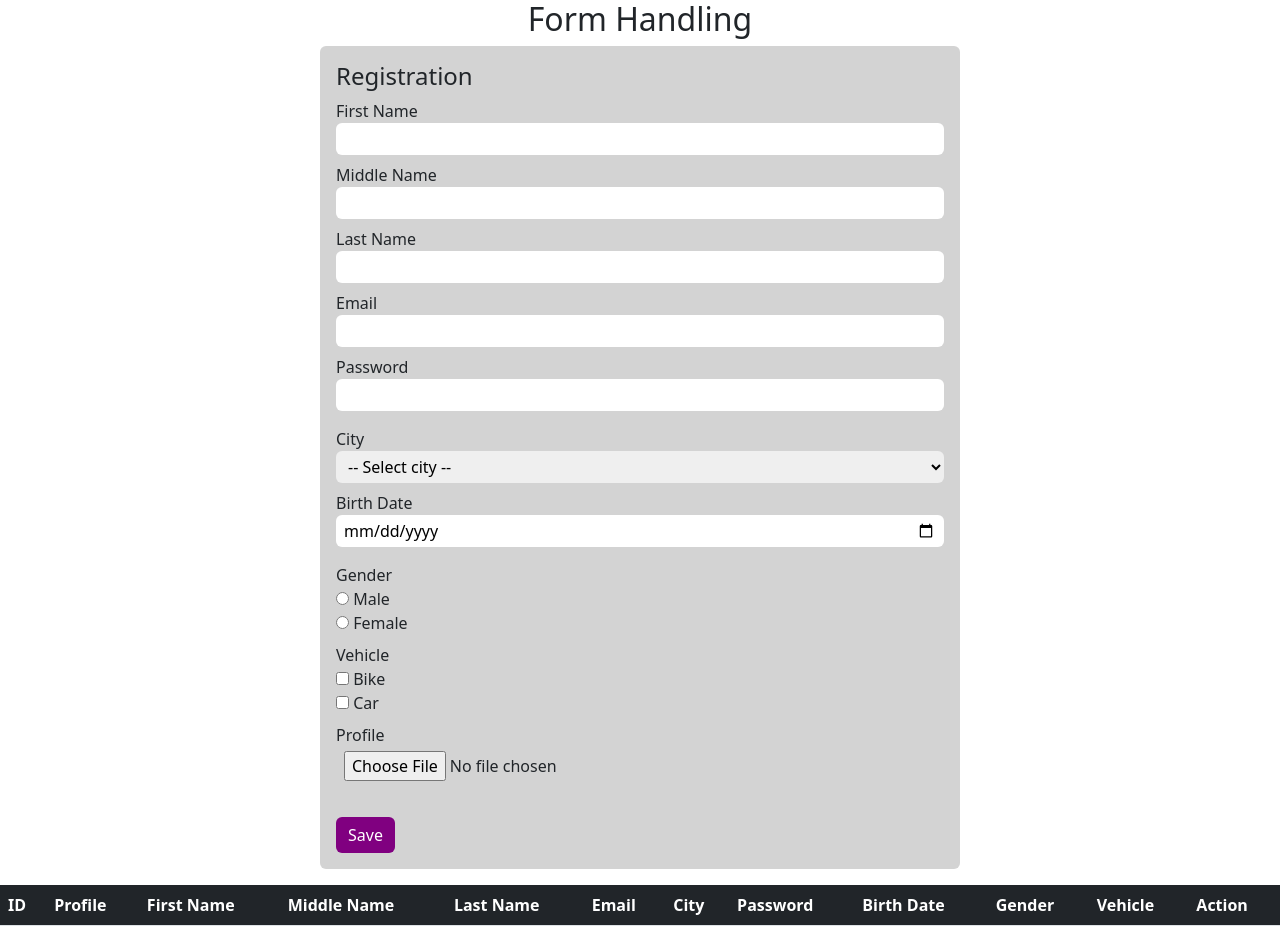
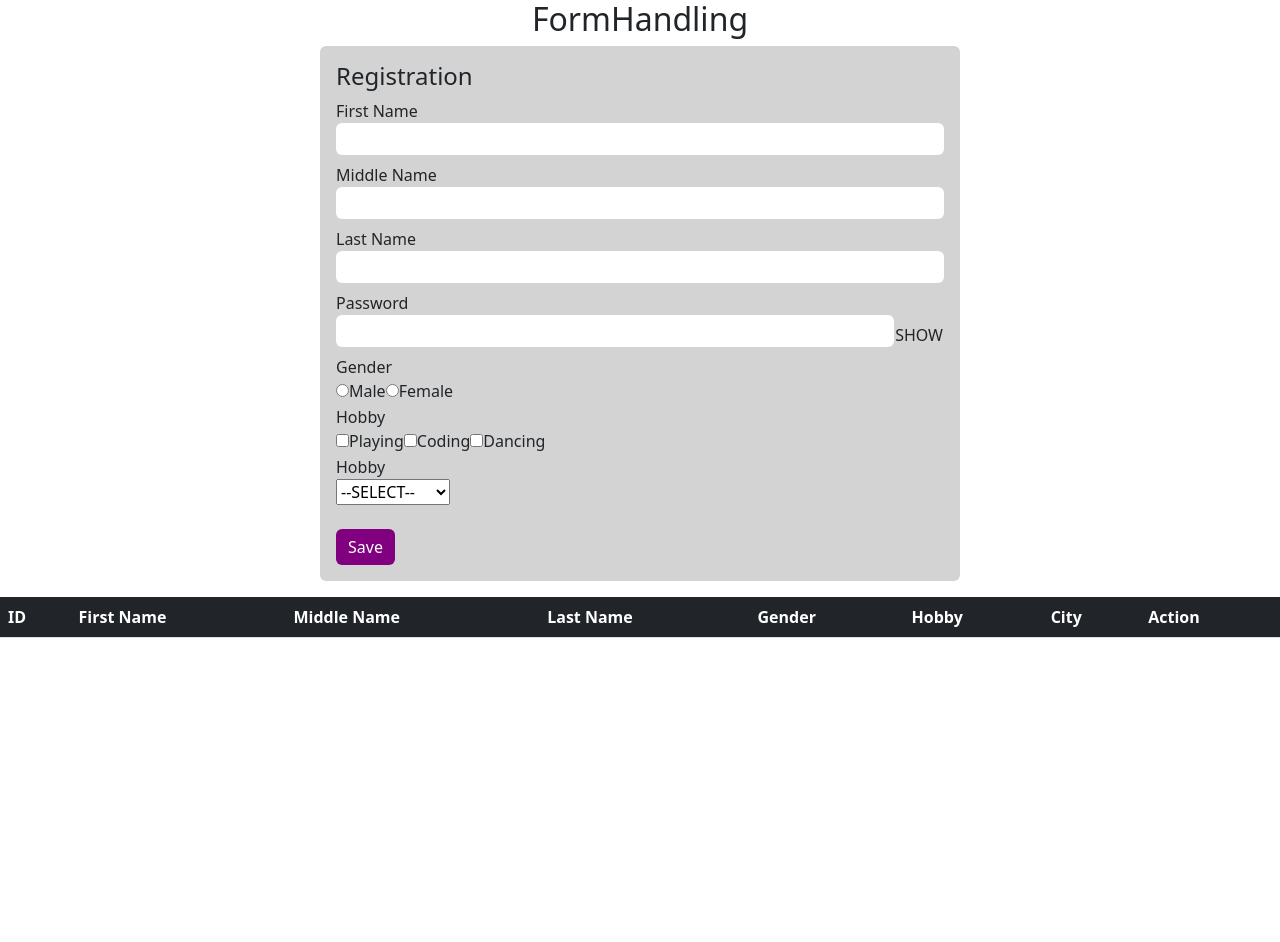
Before and after one commit to divyesh2109/project-3-form, a React (Create React App) app: page / in a window 1280 px wide. After the commit the page ends 800 px from the top, so only its background shows below. Built offline with nearby package versions, Linux system fonts and the light colour scheme.

Commit message:
add new form

```diff
--- a/src/App.js
+++ b/src/App.js
@@ -1,6 +1,7 @@
 import logo from './logo.svg';
 import './App.css';
 import Form from './Componet/Form.jsx'
+import Forms from './Componet/newForm.jsx'
 import FormNew from './Componet/FormNew.jsx'
 import 'bootstrap/dist/css/bootstrap.min.css';
 
@@ -9,8 +10,8 @@ function App() {
   return (
     <>
       {/* <Form /> */}
-      <FormNew
-      />
+      {/* <FormNew /> */}
+      <Forms />
 
     </>
   );
--- /dev/null
+++ b/src/Componet/newForm.jsx
@@ -0,0 +1,137 @@
+import React, { useMemo, useState } from 'react'
+
+function FormHandling() {
+    const [obj, setobj] = useState({})
+    const [array, setarray] = useState([])
+    let [count, setcount] = useState(0)
+    const [showPassword, setshowPassword] = useState(false)
+
+    const saveData = (e) => {
+        e.preventDefault();
+
+        if(obj.id){
+            let index = array.findIndex(x => x.id == obj.id);
+            array.splice(index, 1, obj);
+            setarray([...array])
+        }else{
+            setcount(count+1);
+            obj.id = count + 1;
+            setobj({...obj})
+            setarray([ ...array ,obj])
+        }
+
+        setobj({})
+    }
+
+    const getInputValue = (e) => {
+        if(e.target.type == 'checkbox'){
+            if(obj[e.target.name] == undefined){
+                obj[e.target.name] = [];
+            }
+            if(e.target.checked){
+                setobj({ ...obj , [e.target.name]: [ ...obj[e.target.name], e.target.value ]})
+            }else{
+                setobj({ ...obj , [e.target.name]: obj[e.target.name].filter(x => x != e.target.value)})
+            }
+        }else{
+            setobj({ ...obj , [e.target.name] : e.target.value})
+        }
+
+    }
+
+    const deleteData = (id) => {
+        let index = array.findIndex(x => x.id == id);
+        array.splice(index, 1);
+        setarray([...array])
+    }
+
+  return (
+    <>
+
+        <h2 className='text-center'>FormHandling</h2>
+
+        <form className='w-50 mx-auto p-3 rounded' style={{backgroundColor:'lightgray'}}>
+            <h4>Registration</h4>
+            <div>
+                <label className='w-100'>First Name</label>
+                <input type="text" className='w-100 border-0 rounded py-1 px-2 mb-2 abc' name='fname' value={obj.fname ?? ''} onChange={getInputValue} />
+            </div>
+            <div>
+                <label className='w-100'>Middle Name</label>
+                <input type="text" className='w-100 border-0 rounded py-1 px-2 mb-2' name='mname' value={obj.mname ?? ''} onChange={getInputValue}  />
+            </div>
+            <div>
+                <label className='w-100'>Last Name</label>
+                <input type="text" className='w-100 border-0 rounded py-1 px-2 mb-2' name='lname' value={obj.lname ?? ''} onChange={getInputValue} />
+            </div>
+            <div>
+                <label className='w-100'>Password</label>
+                <div className='d-flex align-items-center justify-content-between'>
+                <input type={showPassword ? "text" : "password"} className='w-100 border-0 rounded py-1 px-2 mb-2' name='password' value={obj.password ?? ''} onChange={getInputValue} autoComplete='on' /> <button type='button' className=' btn p-0' onClick={() => setshowPassword(!showPassword)}>{showPassword ? "HIDE": "SHOW" }</button>
+                </div>
+            </div>
+            <div>
+                <label className='w-100'>Gender</label>
+                <input type="radio" className='py-1 px-2 mb-2' name='gender' value="Male" checked={obj.gender == "Male"} onChange={getInputValue} />Male
+                <input type="radio" className='py-1 px-2 mb-2' name='gender' value="Female" checked={obj.gender == "Female"} onChange={getInputValue} />Female
+            </div>
+
+            <div>
+                <label className='w-100'>Hobby</label>
+                <input type="checkbox" className='py-1 px-2 mb-2' name='hobby' value="Playing" onChange={getInputValue} checked={obj.hobby?.includes('Playing') ?? false} />Playing
+                <input type="checkbox" className='py-1 px-2 mb-2' name='hobby' value="Coding" onChange={getInputValue} checked={obj.hobby?.includes('Coding') ?? false} />Coding
+                <input type="checkbox" className='py-1 px-2 mb-2' name='hobby' value="Dancing" onChange={getInputValue} checked={obj.hobby?.includes('Dancing') ?? false} />Dancing
+            </div>
+
+            <div>
+                <label className='w-100'>Hobby</label>
+                <select name="city" onChange={getInputValue}  value={obj.city ?? ""} >
+                    <option value="" defaultValue disabled>--SELECT--</option>
+                    <option value="Surat">Surat</option>
+                    <option value="Bharuch">Bharuch</option>
+                    <option value="Ahmedabad">Ahmedabad</option>
+                    <option value="Vadodara">Vadodara</option>
+                </select>
+            </div>
+
+            <input type='submit' className='btn btn-success border-0 mt-4' style={{backgroundColor:'purple'}} onClick={saveData} value='Save' />
+        </form>
+
+        <table className='table mt-3 myTable'>
+            <thead>
+                <tr>
+                    <th className='bg-dark text-white'>ID</th>
+                    <th className='bg-dark text-white'>First Name</th>
+                    <th className='bg-dark text-white'>Middle Name</th>
+                    <th className='bg-dark text-white'>Last Name</th>
+                    <th className='bg-dark text-white'>Gender</th>
+                    <th className='bg-dark text-white'>Hobby</th>
+                    <th className='bg-dark text-white'>City</th>
+                    <th className='bg-dark text-white'>Action</th>
+                </tr>
+            </thead>
+            <tbody>
+                {
+                    array.map((element, index) => {
+                        return <tr key={index}>
+                            <td>{element.id}</td>
+                            <td>{element.fname}</td>
+                            <td>{element.mname}</td>
+                            <td>{element.lname}</td>
+                            <td>{element.gender}</td>
+                            <td>{element.hobby?.join(', ')}</td>
+                            <td>{element.city}</td>
+                            <td>
+                                <button className='btn btn-warning py-0 me-2' onClick={() => setobj(element)}>EDIT</button>
+                                <button className='btn btn-danger py-0' onClick={() => deleteData(element.id)}>DELETE</button>
+                            </td>
+                        </tr>
+                    })
+                }
+            </tbody>
+        </table>
+    </>
+  )
+}
+
+export default FormHandling
```
